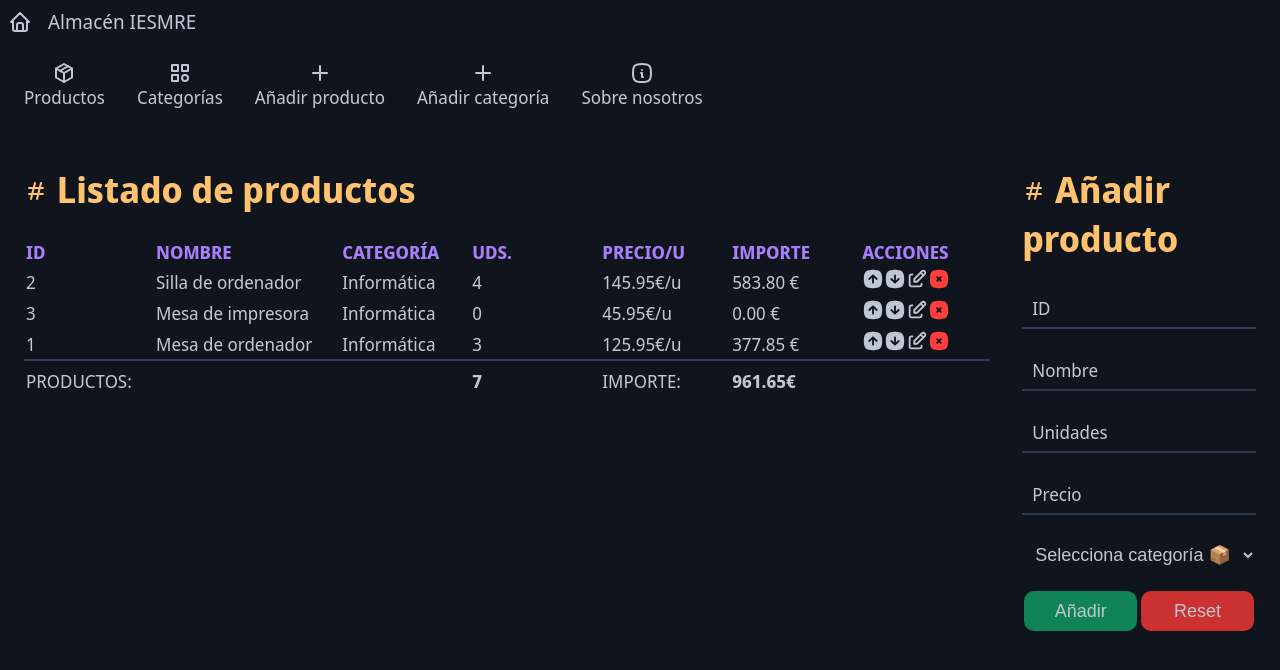
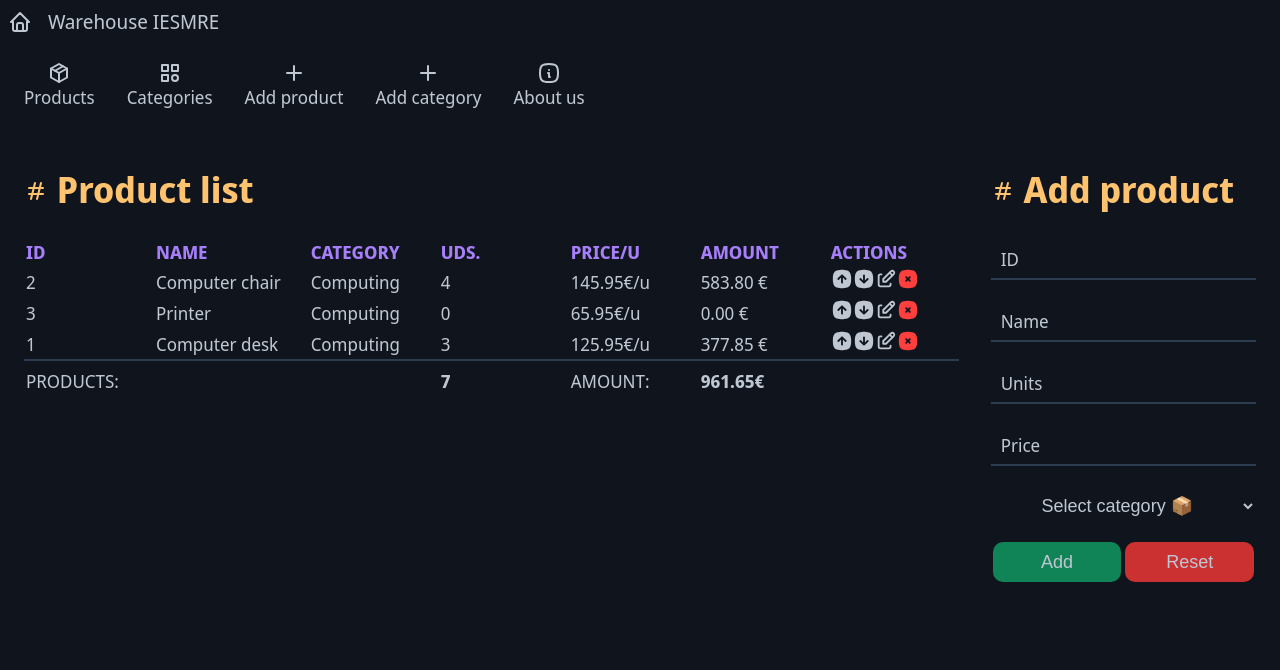
Before and after one commit to notDRKY/vue-final-project-dwc, a Vue app: page / in a window 1280 px wide. Shown: the top 670 px of the page. Built offline with nearby package versions, Linux system fonts and the light colour scheme.

Commit message:
translate spanish >> english

```diff
--- a/src/components/AppMenu.vue
+++ b/src/components/AppMenu.vue
@@ -9,7 +9,7 @@
 				<path d="M5 12v7a2 2 0 0 0 2 2h10a2 2 0 0 0 2 -2v-7"></path>
 				<path d="M9 21v-6a2 2 0 0 1 2 -2h2a2 2 0 0 1 2 2v6"></path>
 			</svg>
-			Almacén IESMRE
+			Warehouse IESMRE
 		</span>
 		<div class="navbar">
 			<a href="#">
@@ -23,7 +23,7 @@
 					<path d="M12 12l-8 -4.5"></path>
 					<path d="M16 5.25l-8 4.5"></path>
 				</svg>
-				Productos
+				Products
 			</a>
 			<a href="#">
 				<svg xmlns="http://www.w3.org/2000/svg" class="icon icon-tabler icon-tabler-category" width="24" height="24"
@@ -35,7 +35,7 @@
 					<path d="M4 14h6v6h-6z"></path>
 					<path d="M17 17m-3 0a3 3 0 1 0 6 0a3 3 0 1 0 -6 0"></path>
 				</svg>
-				Categorías
+				Categories
 			</a>
 			<a href="#">
 				<svg xmlns="http://www.w3.org/2000/svg" class="icon icon-tabler icon-tabler-plus" width="24" height="24"
@@ -45,7 +45,7 @@
 					<path d="M12 5l0 14"></path>
 					<path d="M5 12l14 0"></path>
 				</svg>
-				Añadir producto
+				Add product
 			</a>
 			<a href="#">
 				<svg xmlns="http://www.w3.org/2000/svg" class="icon icon-tabler icon-tabler-plus" width="24" height="24"
@@ -55,7 +55,7 @@
 					<path d="M12 5l0 14"></path>
 					<path d="M5 12l14 0"></path>
 				</svg>
-				Añadir categoría
+				Add category
 			</a>
 			<a href="#">
 				<svg xmlns="http://www.w3.org/2000/svg" class="icon icon-tabler icon-tabler-info-square-rounded" width="24"
@@ -66,7 +66,7 @@
 					<path d="M11 12h1v4h1"></path>
 					<path d="M12 3c7.2 0 9 1.8 9 9s-1.8 9 -9 9s-9 -1.8 -9 -9s1.8 -9 9 -9z"></path>
 				</svg>
-				Sobre nosotros
+				About us
 			</a>
 		</div>
 	</nav>
--- a/src/components/ProductForm.vue
+++ b/src/components/ProductForm.vue
@@ -11,7 +11,7 @@
 					<path d="M11 4l-4 16"></path>
 					<path d="M17 4l-4 16"></path>
 				</svg>
-				Añadir producto
+				Add product
 			</h1>
 			<!-- Aquí los inputs y botones del form -->
 
@@ -22,28 +22,28 @@
 
 			<div class="input-group">
 				<input type="text" v-model="product.name" required>
-				<label for="">Nombre</label>
+				<label for="">Name</label>
 			</div>
 
 			<div class="input-group">
 				<input type="number" v-model="product.units" required min="0" step="1">
-				<label for="">Unidades</label>
+				<label for="">Units</label>
 			</div>
 
 			<div class="input-group">
 				<input type="number" v-model="product.price" required min="0" step="0.01">
-				<label for="">Precio</label>
+				<label for="">Price</label>
 			</div>
 			<div>
 				<label for=""></label>
 				<select v-model="product.category" required>
-					<option value="">Selecciona categoría 📦</option>
+					<option value="">Select category 📦</option>
 					<option v-for="cat in categories" :key="cat.id" :value="cat.id" :title="cat.description">{{ cat.name }}
 					</option>
 				</select>
 			</div>
 			<div class="buttons">
-				<button type="submit">Añadir</button>
+				<button type="submit">Add</button>
 				<button type="reset">Reset</button>
 			</div>
 		</div>
--- a/src/components/ProductItem.vue
+++ b/src/components/ProductItem.vue
@@ -90,7 +90,7 @@ export default {
       if (category) {
         return category.name;
       } else {
-        return "Sin categoría";
+        return "No category";
       }
     }
   }
--- a/src/components/ProductsTable.vue
+++ b/src/components/ProductsTable.vue
@@ -10,32 +10,32 @@
         <path d="M11 4l-4 16"></path>
         <path d="M17 4l-4 16"></path>
       </svg>
-      Listado de productos
+      Product list
     </h1>
     <table v-if="products.length">
       <thead>
         <tr>
           <td>Id</td>
-          <td>Nombre</td>
-          <td>Categoría</td>
+          <td>Name</td>
+          <td>Category</td>
           <td>Uds.</td>
-          <td>Precio/u</td>
-          <td>Importe</td>
-          <td>Acciones</td>
+          <td>Price/u</td>
+          <td>Amount</td>
+          <td>Actions</td>
         </tr>
       </thead>
       <tbody>
         <product-item v-for="i in products" :key="i.id" :item="i"></product-item>
         <!--Fila de recuento de productos y importe total de estos:-->
         <tr class="total">
-          <td colspan="3"> Productos:</td>
+          <td colspan="3"> Products:</td>
           <td><strong> {{ totalProducts }} </strong></td>
-          <td>Importe:</td>
+          <td>Amount:</td>
           <td colspan="2"><strong> {{ totalAmount }}€ </strong></td>
         </tr>
       </tbody>
     </table>
-    <p v-else>No hay productos que mostrar</p>
+    <p v-else>No products to display</p>
   </div>
 </template>
 
--- a/src/store/data.js
+++ b/src/store/data.js
@@ -5,21 +5,21 @@ export const store = {
     products: reactive([
       {
         id: 2,
-        name: 'Silla de ordenador',
+        name: 'Computer chair',
         category: 1,
         units: 4,
         price: 145.95,
       },
       {
         id: 3,
-        name: 'Mesa de impresora',
+        name: 'Printer',
         category: 1,
         units: 0,
-        price: 45.95,
+        price: 65.95,
       },
       {
         id: 1,
-        name: 'Mesa de ordenador',
+        name: 'Computer desk',
         category: 1,
         units: 3,
         price: 125.95,
@@ -28,17 +28,17 @@ export const store = {
     categories: reactive([
       {
         id: 1,
-        name: 'Informática',
+        name: 'Computing',
         description: 'Descripción',
       },
       {
         id: 2,
-        name: 'Cocina',
+        name: 'Kitchenware',
         description: 'Descripción',
       },
       {
         id: 2,
-        name: 'Medicina',
+        name: 'Medicine',
         description: 'Descripción',
       },
     ]),
```
